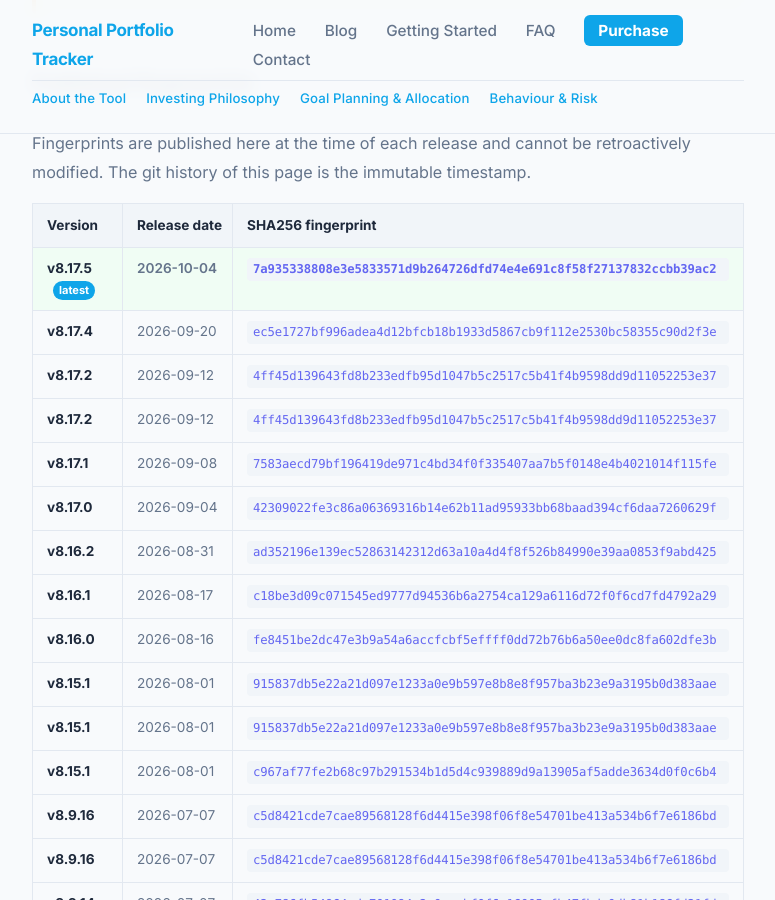
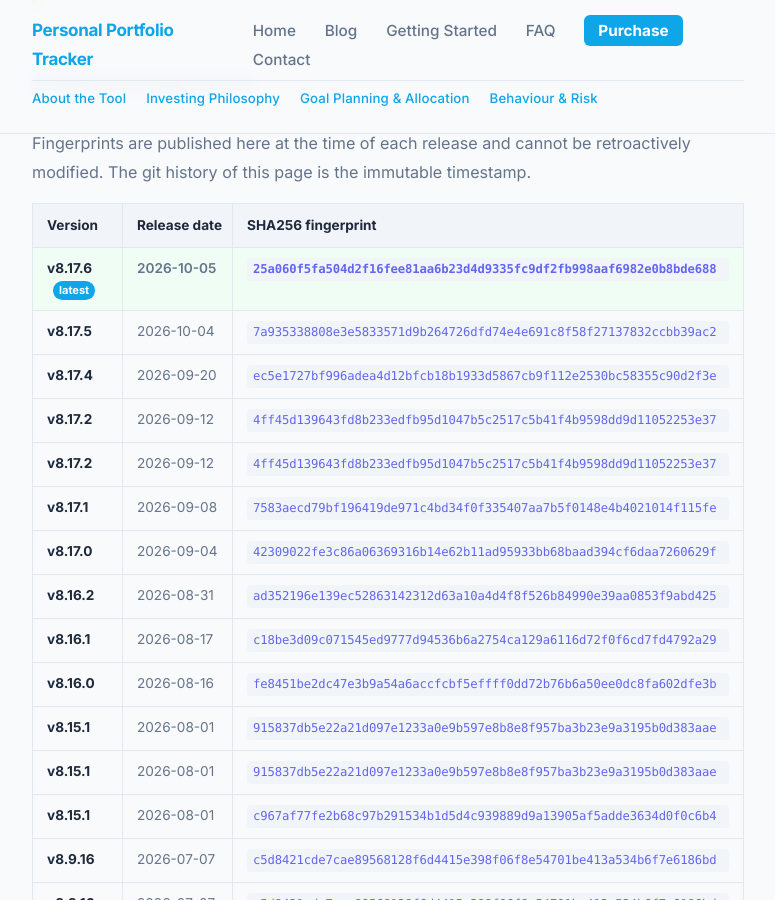
Before and after one commit to srikrishna2024/portfolio-tracker-blog, a Jekyll site: the page built from release-fingerprints/index.html, in a window 1280 px wide and 900 px high, scrolled down 976 px. Shown: the whole window, without its empty margins (252-1027 px from the left). Built offline with Jekyll 4.4.1, drawn with Linux system fonts in a browser that asks for light colours.

Commit message:
release: add v8.17.6 fingerprint

```diff
--- a/release-fingerprints/index.html
+++ b/release-fingerprints/index.html
@@ -40,7 +40,12 @@ title: Release Fingerprints
       </thead>
       <tbody>
         <tr class="fp-current">
-          <td><strong>v8.17.5</strong> <span class="fp-badge">latest</span></td>
+          <td><strong>v8.17.6</strong> <span class="fp-badge">latest</span></td>
+          <td>2026-10-05</td>
+          <td><code class="fp-code">25a060f5fa504d2f16fee81aa6b23d4d9335fc9df2fb998aaf6982e0b8bde688</code></td>
+        </tr>
+        <tr>
+          <td><strong>v8.17.5</strong></td>
           <td>2026-10-04</td>
           <td><code class="fp-code">7a935338808e3e5833571d9b264726dfd74e4e691c8f58f27137832ccbb39ac2</code></td>
         </tr>
```
